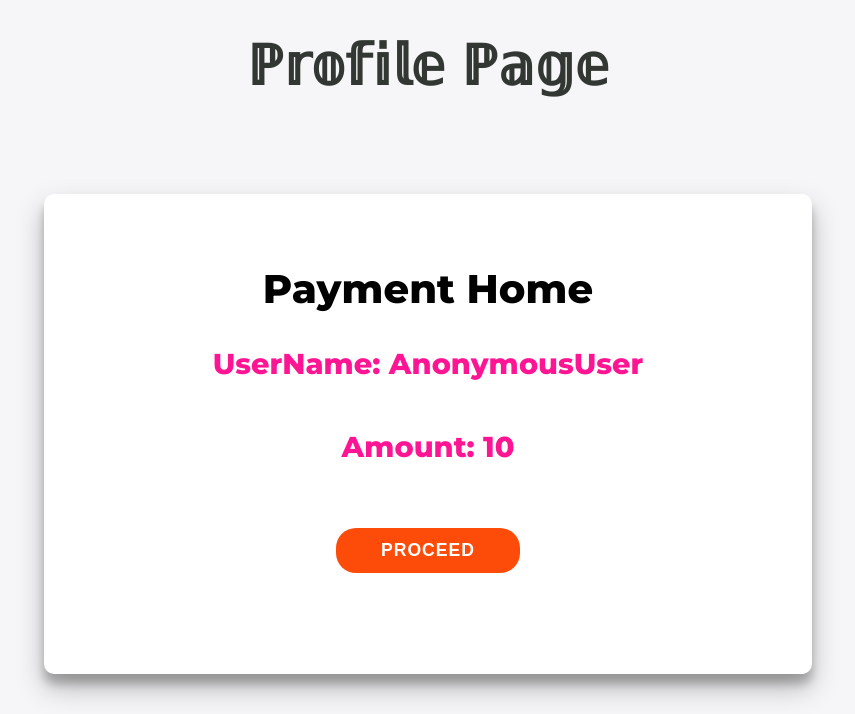
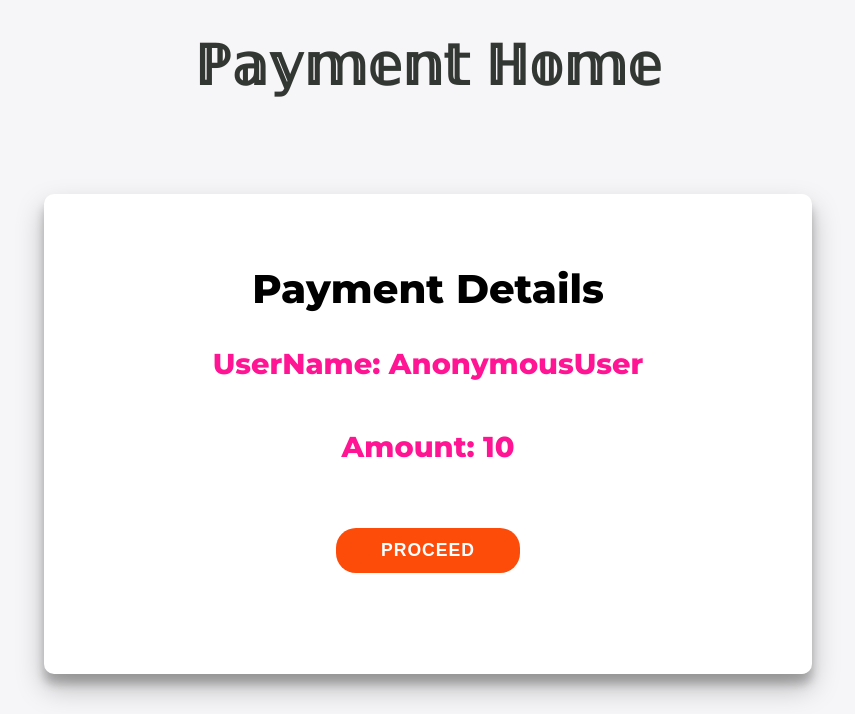
Before and after one commit to Aryan3902/Retail-IITI, a Django app: template templates/payments/pay.html in a window 1280 px wide. Shown: the top 714 px of the page, without its empty margins (212-1067 px from the left). Run offline with Django 3.2, Linux system fonts and the light colour scheme; the template is opened without the code that fills it: most values are stand-ins (such as "Sample title", 1, 10 or a date in 2020); some web fonts are replaced.

Commit message:
fixed small changes

```diff
--- a/shopapp/views.py
+++ b/shopapp/views.py
@@ -481,7 +481,7 @@ def orders(request, *args, **kwargs):
         Order Id: { order2.id }
         Product Id: { id }
         Product Name: { product }
-        Quantity: 1
+        Quantity: { quantity }
         Customer Name: {user2}
         Gender: {user_gender}
         Room No: {user_room}
--- a/templates/payments/cart_pay.html
+++ b/templates/payments/cart_pay.html
@@ -34,14 +34,14 @@
 </head>
 <body>
     <div class="main-head">
-        <h1 style="font-size: 3.5rem;margin-top: 2rem;">ℙ𝕣𝕠𝕗𝕚𝕝𝕖 ℙ𝕒𝕘𝕖</h1>
+        <h1 style="font-size: 3.5rem;margin-top: 2rem;">ℙ𝕒𝕪𝕞𝕖𝕟𝕥 ℍ𝕠𝕞𝕖</h1>
 
     </div>
 
 <div class="middle-part">
 	<div style="margin-top: 5rem;margin-bottom: 4rem;" class="container" id="container">
 		<div class="form-container sign-in-container">
-			<h2 style="font-size: 2.5rem;">Payment Home</h2>
+			<h2 style="font-size: 2.5rem;">Payment Details</h2>
             <h3 style="font-size: 1.8rem;text-align: center;">UserName: {{user}}</h3>
             <h3 style="font-size: 1.8rem;text-align: center;">Amount: {{amount}}</h3>
             <form method="POST" action="/main-page/orders/">
--- a/templates/payments/cartall_pay.html
+++ b/templates/payments/cartall_pay.html
@@ -34,14 +34,14 @@
 </head>
 <body>
     <div class="main-head">
-        <h1 style="font-size: 3.5rem;margin-top: 2rem;">ℙ𝕣𝕠𝕗𝕚𝕝𝕖 ℙ𝕒𝕘𝕖</h1>
+        <h1 style="font-size: 3.5rem;margin-top: 2rem;">ℙ𝕒𝕪𝕞𝕖𝕟𝕥 ℍ𝕠𝕞𝕖</h1>
 
     </div>
 
 <div class="middle-part">
 	<div style="margin-top: 5rem;margin-bottom: 4rem;" class="container" id="container">
 		<div class="form-container sign-in-container">
-			<h2 style="font-size: 2.5rem;">Payment Home</h2>
+			<h2 style="font-size: 2.5rem;">Payment Details</h2>
             <h3 style="font-size: 1.8rem;text-align: center;">UserName: {{user}}</h3>
             <h3 style="font-size: 1.8rem;text-align: center;">Amount: {{amount}}</h3>
             <form method="POST" action="/main-page/orders/">
--- a/templates/payments/pay.html
+++ b/templates/payments/pay.html
@@ -34,14 +34,14 @@
 </head>
 <body>
     <div class="main-head">
-        <h1 style="font-size: 3.5rem;margin-top: 2rem;">ℙ𝕣𝕠𝕗𝕚𝕝𝕖 ℙ𝕒𝕘𝕖</h1>
+        <h1 style="font-size: 3.5rem;margin-top: 2rem;">ℙ𝕒𝕪𝕞𝕖𝕟𝕥 ℍ𝕠𝕞𝕖</h1>
 
     </div>
 
 <div class="middle-part">
 	<div style="margin-top: 5rem;margin-bottom: 4rem;" class="container" id="container">
 		<div class="form-container sign-in-container">
-			<h2 style="font-size: 2.5rem;">Payment Home</h2>
+			<h2 style="font-size: 2.5rem;">Payment Details</h2>
             <h3 style="font-size: 1.8rem;text-align: center;">UserName: {{user}}</h3>
             <h3 style="font-size: 1.8rem;text-align: center;">Amount: {{amount}}</h3>
             <form method="POST" action="/main-page/orders/">
```
